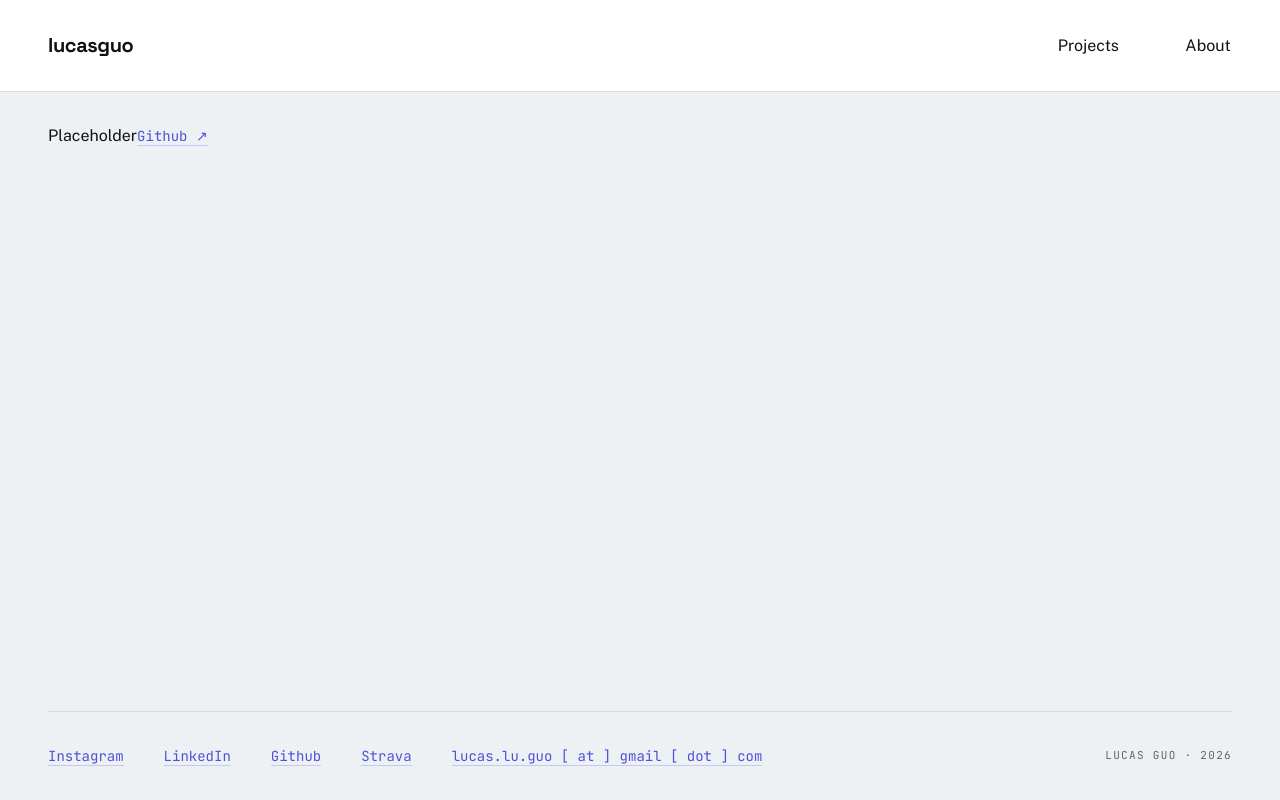
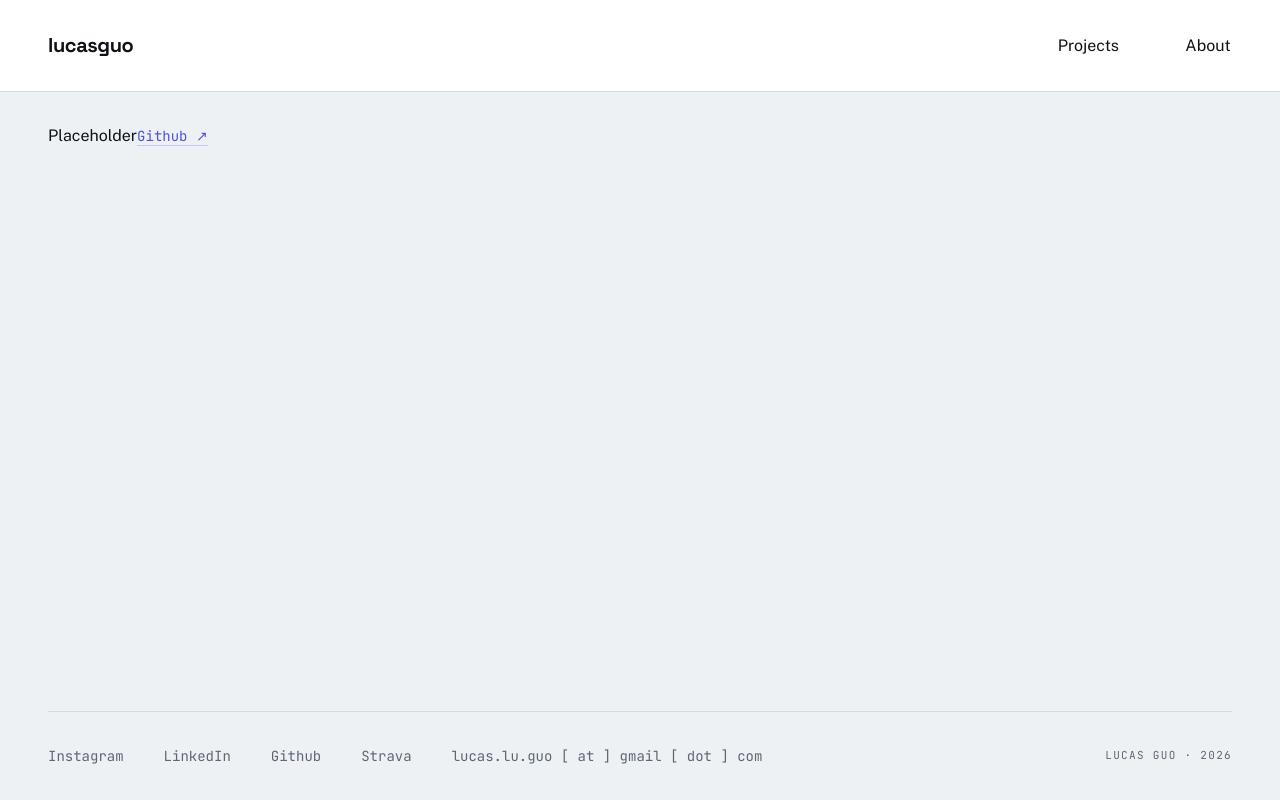
Before and after one commit to lucas-guo-2008/portfolio, a Next.js app: page / in a window 1280 px wide. Built offline with nearby package versions, Linux system fonts and the light colour scheme.

Commit message:
Refactor SocialLink component to support variant when in the Footer

```diff
--- a/components/Footer.tsx
+++ b/components/Footer.tsx
@@ -6,7 +6,7 @@ export default function Footer() {
         <footer className="w-full mx-auto max-w-page px-5 md:px-12">
             <div className="flex flex-col md:flex-row justify-between items-start md:items-center gap-x-4 gap-y-2 border-t border-border py-8">
                 <ul className="flex flex-wrap gap-4 md:gap-10">
-                    {socials.map(link => <li key={link.href}><SocialLink href={link.href}>{link.label}</SocialLink></li>)}
+                    {socials.map(link => <li key={link.href}><SocialLink href={link.href} variant='muted'>{link.label}</SocialLink></li>)}
                 </ul>
                 <div className="text-label font-mono tracking-label uppercase text-text-muted">Lucas Guo · 2026</div>
             </div>
--- a/components/SocialLink.tsx
+++ b/components/SocialLink.tsx
@@ -3,15 +3,21 @@ import type { ReactNode } from 'react';
 interface SocialLinkProps {
   href: string;
   children: ReactNode;
+  variant?: 'accent' | 'muted';
 }
 
-export default function SocialLink({ href, children }:SocialLinkProps) {
+const socialLinkStyles: Record<'accent' | 'muted', string> = {
+    'accent': 'text-accent border-accent-border hover:text-accent-strong hover:border-accent-strong',
+    'muted': 'text-text-muted border-transparent hover:border-text-muted',
+}
+
+export default function SocialLink({ href, children, variant='accent' }:SocialLinkProps) {
   return (
     <a
       href={href}
       target={href.startsWith('mailto:') ? undefined : '_blank'}
       rel={href.startsWith('mailto:') ? undefined : 'noopener noreferrer'}
-      className="text-accent text-body-sm font-mono border-b border-accent-border hover:text-accent-strong hover:border-accent-strong focus-visible:outline-2 focus-visible:outline-accent focus-visible:outline-offset-2"
+      className={`text-body-sm font-mono border-b focus-visible:outline-2 focus-visible:outline-accent focus-visible:outline-offset-2 ${socialLinkStyles[variant]}`}
       >
       {children}
     </a>
```
